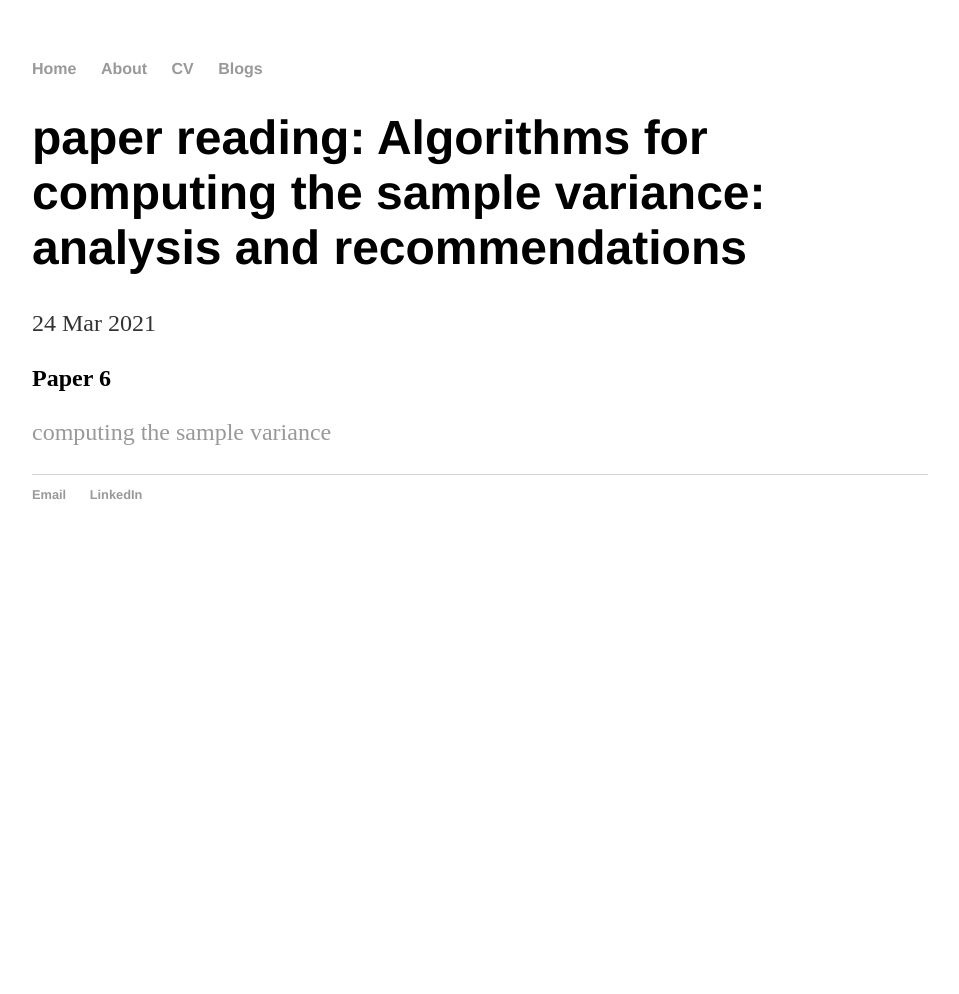
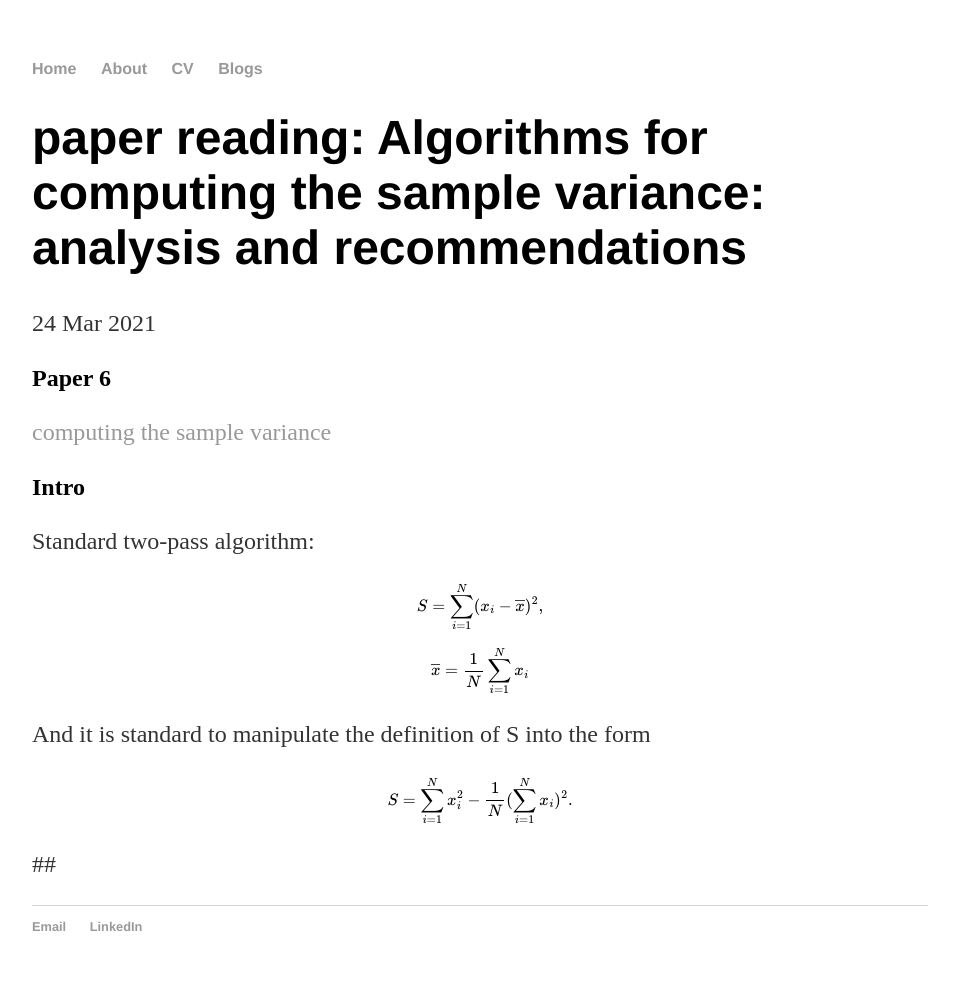
Before and after one commit to radarFudan/radarFudan.github.io, a Jekyll site: the page built from _posts/2021-03-24-paper-reading-Algorithms-for-computing-the-sample-variance.md, in a window 1280 px wide. Shown: the whole page, without its empty margins (160-1119 px from the left). Built offline with Jekyll 4.4.1, drawn with Linux system fonts in a browser that asks for light colours; formulas are drawn with MathJax 3; before the commit the page ends 900 px from its top, so only the background shows below that.

Commit message:
Update 2021-03-24-paper-reading-Algorithms-for-computing-the-sample-variance.md

```diff
--- a/_posts/2021-03-24-paper-reading-Algorithms-for-computing-the-sample-variance.md
+++ b/_posts/2021-03-24-paper-reading-Algorithms-for-computing-the-sample-variance.md
@@ -5,4 +5,18 @@ date: 2021-03-24
 ---
 
 ## Paper 6
-[computing the sample variance]()
+[computing the sample variance](http://www.cs.yale.edu/publications/techreports/tr222.pdf)
+
+## Intro
+
+Standard two-pass algorithm:
+
+$$S = \sum_{i=1}^N (x_i - \overline{x})^2,$$
+
+$$\overline{x} = \frac{1}{N} \sum_{i=1}^N x_i$$
+
+And it is standard to manipulate the definition of S into the form
+
+$$S = \sum_{i=1}^N x_i^2 - \frac{1}{N} (\sum_{i=1}^N x_i)^2.$$
+
+##
```
